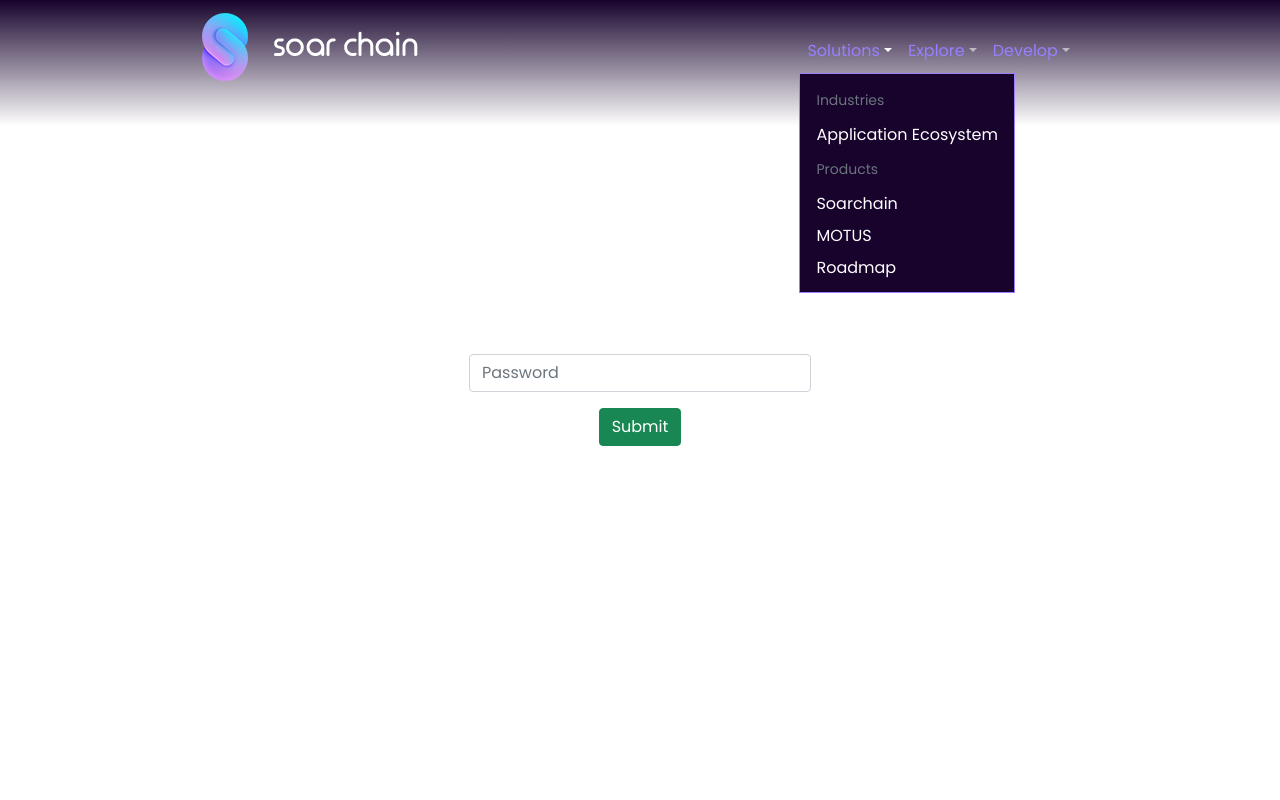
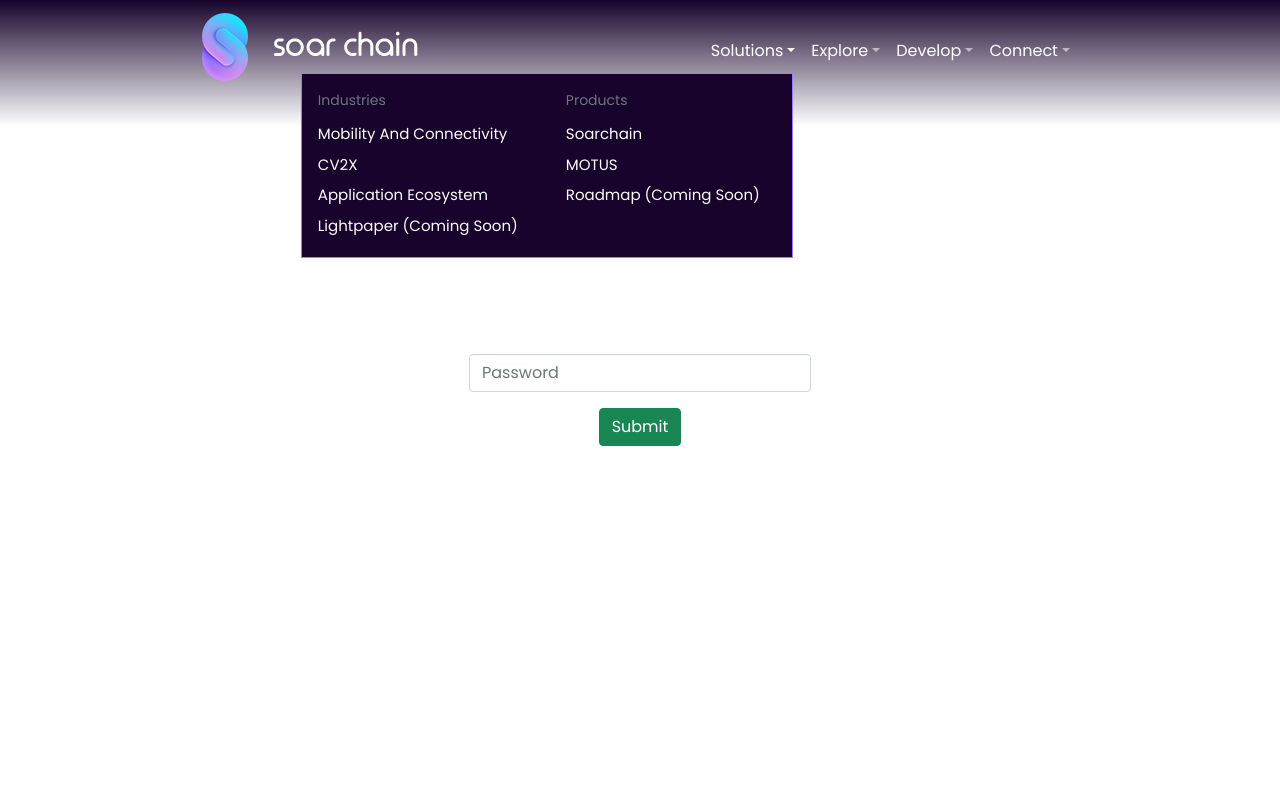
Before and after one commit to soar-robotics/soarchain-web, a Next.js app: page / in a window 1280 px wide. Both pictures are taken after a click on the button "Solutions". Shown: the top 800 px of the page. Built offline with nearby package versions, Linux system fonts and the light colour scheme.

Commit message:
Enhance navbar

```diff
--- a/components/NavBar.js
+++ b/components/NavBar.js
@@ -13,27 +13,52 @@
         <Navbar.Collapse id='basic-navbar-nav'>
           <Nav className='ms-auto'>
             <NavDropdown
-              title={<span className='text-purple'>Solutions</span>}
+              title={<span className='text-white'>Solutions</span>}
               id='solutions-dropdown'
             >
+              <div className='d-md-flex gap-3 pe-3'>
+                <div>
                   <NavDropdown.Header>Industries</NavDropdown.Header>
-              <NavDropdown.Item className='text-capitalize' href='/solutions/application-ecosystem'>
+                  <NavDropdown.Item
+                    className='text-capitalize'
+                    href='/solutions/mobility-and-connectivity'
+                  >
+                    mobility and connectivity
+                  </NavDropdown.Item>
+                  <NavDropdown.Item className='text-uppercase' href='/solutions/cv2x'>
+                    cv2x
+                  </NavDropdown.Item>
+                  <NavDropdown.Item
+                    className='text-capitalize'
+                    href='/solutions/application-ecosystem'
+                  >
                     application ecosystem
                   </NavDropdown.Item>
-
+                  <NavDropdown.Item
+                    className='text-capitalize'
+                    href='/solutions/application-ecosystem'
+                  >
+                    lightpaper (coming soon)
+                  </NavDropdown.Item>
+                </div>
+                <div>
                   <NavDropdown.Header>Products</NavDropdown.Header>
 
                   <NavDropdown.Item className='text-capitalize' href='/solutions/soarchain'>
                     soarchain
                   </NavDropdown.Item>
-              <NavDropdown.Item className='text-capitalize' href='/solutions/motus'>
-                MOTUS
+                  <NavDropdown.Item className='text-uppercase' href='/solutions/motus'>
+                    motus
                   </NavDropdown.Item>
                   <NavDropdown.Item className='text-capitalize' href='/solutions/roadmap'>
-                roadmap
+                    roadmap (coming soon)
                   </NavDropdown.Item>
+                </div>
+              </div>
             </NavDropdown>
-            <NavDropdown title={<span className='text-purple'>Explore</span>} id='explore-dropdown'>
+            <NavDropdown title={<span className='text-white'>Explore</span>} id='explore-dropdown'>
+              <div className='d-md-flex gap-3 pe-3'>
+                <div>
                   <NavDropdown.Header>Quick Start</NavDropdown.Header>
 
                   <NavDropdown.Item className='text-capitalize' href='/explore/users'>
@@ -48,8 +73,46 @@
                   <NavDropdown.Item className='text-capitalize' href='/explore/investors'>
                     Investors
                   </NavDropdown.Item>
-              <NavDropdown.Divider className='rotate-90' />
+                </div>
+                <div>
+                  <NavDropdown.Header>Soarchain</NavDropdown.Header>
 
+                  <NavDropdown.Item className='text-capitalize' href='/explore/what-is-soarchain'>
+                    what is soarchain
+                  </NavDropdown.Item>
+                  <NavDropdown.Item className='text-capitalize' href='/explore/srx'>
+                    soarcoin (coming soon)
+                  </NavDropdown.Item>
+                  <NavDropdown.Item className='text-capitalize' href='/explore/buy-srx'>
+                    buy soarcoin (coming soon)
+                  </NavDropdown.Item>
+                </div>
+              </div>
+            </NavDropdown>
+            <NavDropdown
+              dir
+              title={<span className='text-white'>Develop</span>}
+              menuVariant='horizontal'
+              id='develop-dropdown'
+            >
+              <div className='d-md-flex gap-3 pe-3'>
+                <div>
+                  <NavDropdown.Header>Quick Start</NavDropdown.Header>
+
+                  <NavDropdown.Item className='text-capitalize' href='/explore/users'>
+                    users
+                  </NavDropdown.Item>
+                  <NavDropdown.Item className='text-capitalize' href='/explore/developers'>
+                    Developers
+                  </NavDropdown.Item>
+                  <NavDropdown.Item className='text-capitalize' href='/explore/business'>
+                    Business
+                  </NavDropdown.Item>
+                  <NavDropdown.Item className='text-capitalize' href='/explore/investors'>
+                    Investors
+                  </NavDropdown.Item>
+                </div>
+                <div>
                   <NavDropdown.Header>Soarchain</NavDropdown.Header>
 
                   <NavDropdown.Item className='text-capitalize' href='/explore/what-is-soarchain'>
@@ -64,43 +127,36 @@
                   <NavDropdown.Item className='text-capitalize' href='/explore/motus'>
                     MOTUS
                   </NavDropdown.Item>
+                </div>
+              </div>
             </NavDropdown>
             <NavDropdown
               dir
-              title={<span className='text-purple'>Develop</span>}
+              title={<span className='text-white'>Connect</span>}
               menuVariant='horizontal'
               id='develop-dropdown'
             >
-              <NavDropdown.Header>Quick Start</NavDropdown.Header>
+              <div className='d-md-flex gap-3'>
+                <div className='w-100'>
+                  {/* <NavDropdown.Header>Connect</NavDropdown.Header> */}
 
-              <NavDropdown.Item className='text-capitalize' href='/explore/users'>
-                users
+                  <NavDropdown.Item className='text-capitalize' href='/connect/team'>
+                    team
                   </NavDropdown.Item>
-              <NavDropdown.Item className='text-capitalize' href='/explore/developers'>
-                Developers
+                  <NavDropdown.Item className='text-capitalize' href='/connect/community'>
+                    community
                   </NavDropdown.Item>
-              <NavDropdown.Item className='text-capitalize' href='/explore/business'>
-                Business
+                  <NavDropdown.Item className='text-capitalize' href='/connect/business'>
+                    socials
                   </NavDropdown.Item>
-              <NavDropdown.Item className='text-capitalize' href='/explore/investors'>
-                Investors
+                  <NavDropdown.Item className='text-capitalize' href='/connect/investors'>
+                    partners
                   </NavDropdown.Item>
-              <NavDropdown.Divider dir='vertical' />
-
-              <NavDropdown.Header>Soarchain</NavDropdown.Header>
-
-              <NavDropdown.Item className='text-capitalize' href='/explore/what-is-soarchain'>
-                what is soarchain
+                  <NavDropdown.Item className='text-capitalize' href='/connect/news'>
+                    news
                   </NavDropdown.Item>
-              <NavDropdown.Item className='text-capitalize' href='/explore/srx'>
-                SRX
-              </NavDropdown.Item>
-              <NavDropdown.Item className='text-capitalize' href='/explore/buy-srx'>
-                buy SRX
-              </NavDropdown.Item>
-              <NavDropdown.Item className='text-capitalize' href='/explore/motus'>
-                MOTUS
-              </NavDropdown.Item>
+                </div>
+              </div>
             </NavDropdown>
           </Nav>
         </Navbar.Collapse>
--- a/styles/app.scss
+++ b/styles/app.scss
@@ -41,6 +41,16 @@
   &-dark-blue {
     background: $dark-blue;
     color: white;
+  }
+
+  &-purple {
+    background: $purple;
+    color: $dark-blue;
+
+    &:hover,
+    &:active {
+      background: darken($color: $purple, $amount: 10%);
+    }
   }
 }
 
@@ -124,18 +134,22 @@
 
   .dropdown {
     &-menu {
+      padding-bottom: 1rem;
       background: $dark-blue;
       border-radius: 0;
       border: solid 1px $purple;
+      transform: translateX(calc(-100% + 90px));
 
       @include media-breakpoint-down(md) {
         border: none;
         padding-top: 0;
+        transform: none;
       }
     }
 
     &-item {
       color: white;
+      font-size: 15px;
 
       &:hover {
         color: $dark-blue;
```
Lines whose indentation alone changed are shown as unchanged.
